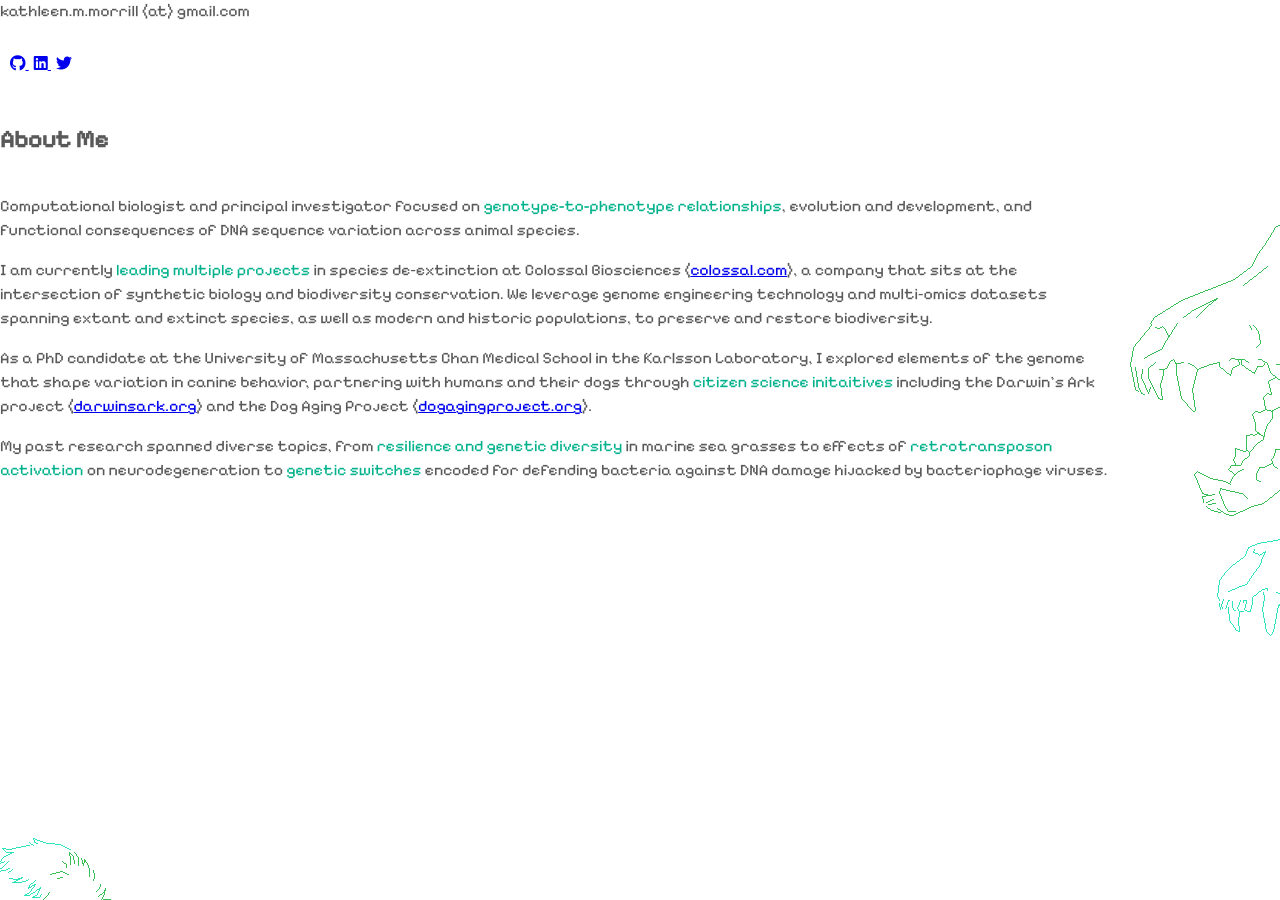
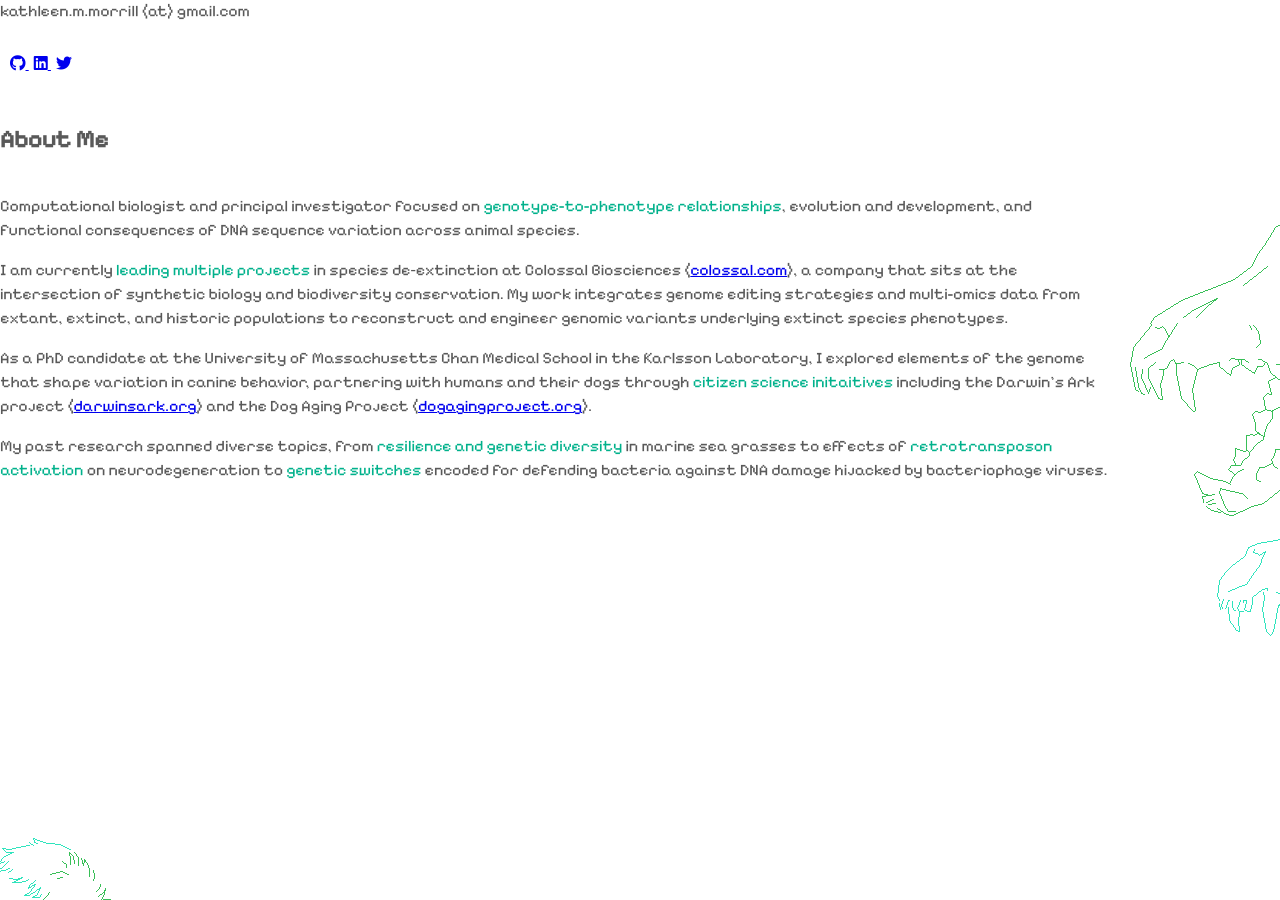
Before and after one commit to tabbzi/tabbzi.github.io, a Jekyll site: the page built from index.md, in a window 1280 px wide and 900 px high, scrolled down 476 px. Built offline with Jekyll 4.4.1, drawn with Linux system fonts in a browser that asks for light colours; nearby versions of some CDN libraries; a style sheet for code colours, icons or effects is not loaded; our own code applies the rules of GitHub Pages for plain Markdown files.

Commit message:
Update index.md

```diff
--- a/index.md
+++ b/index.md
@@ -13,7 +13,7 @@ layout: homepage
             </p>
 
             <p>
-                I am currently <span style="color: #00b18b;">leading multiple projects</span> in species de‑extinction at Colossal Biosciences (<a href="https://colossal.com/">colossal.com</a>), a company that sits at the intersection of synthetic biology and biodiversity conservation. We leverage genome engineering technology and multi‑omics datasets spanning extant and extinct species, as well as modern and historic populations, to preserve and restore biodiversity.
+                I am currently <span style="color: #00b18b;">leading multiple projects</span> in species de‑extinction at Colossal Biosciences (<a href="https://colossal.com/">colossal.com</a>), a company that sits at the intersection of synthetic biology and biodiversity conservation. My work integrates genome editing strategies and multi-omics data from extant, extinct, and historic populations to reconstruct and engineer genomic variants underlying extinct species phenotypes.
             </p>
 
             <p>
```
